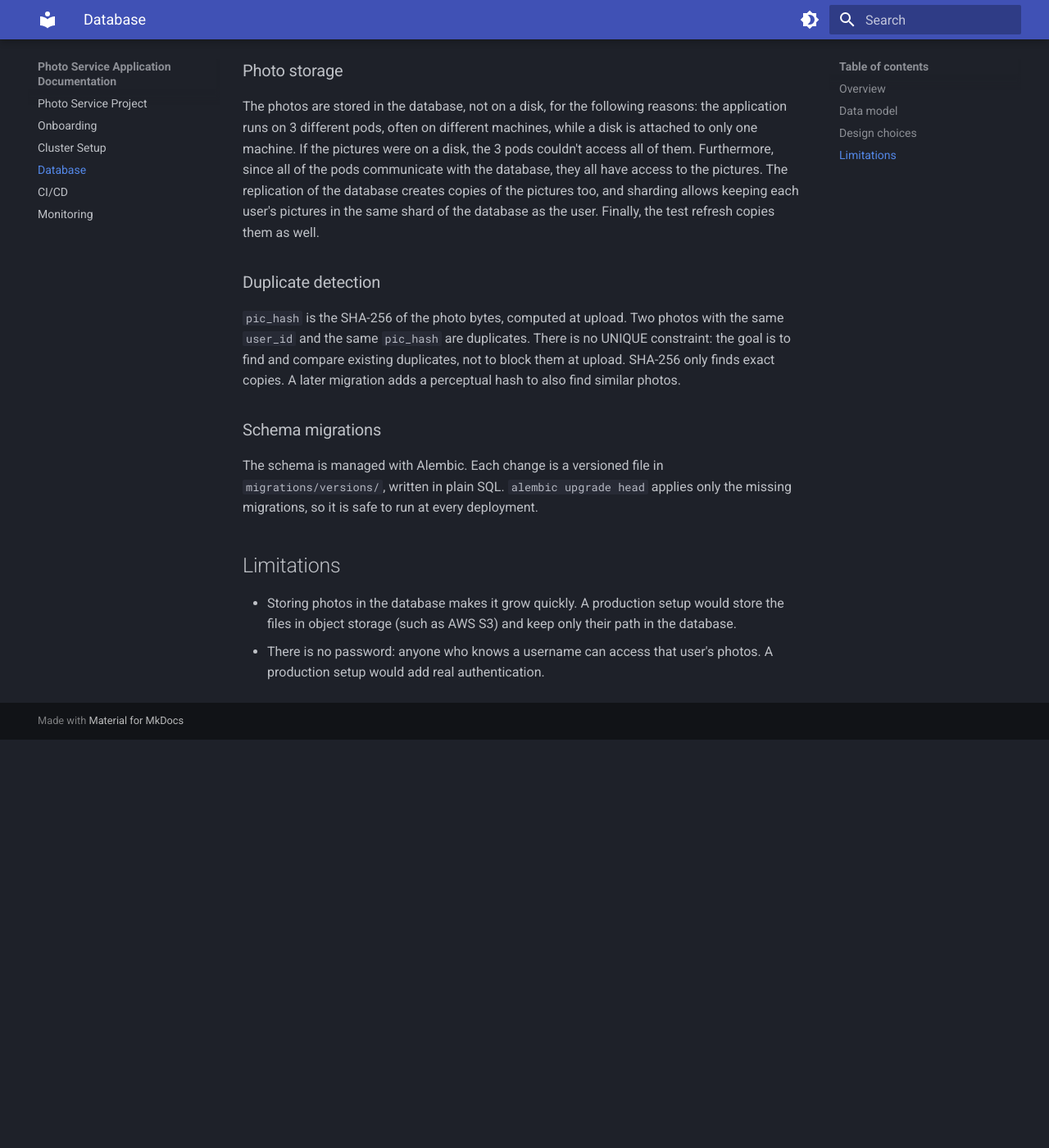
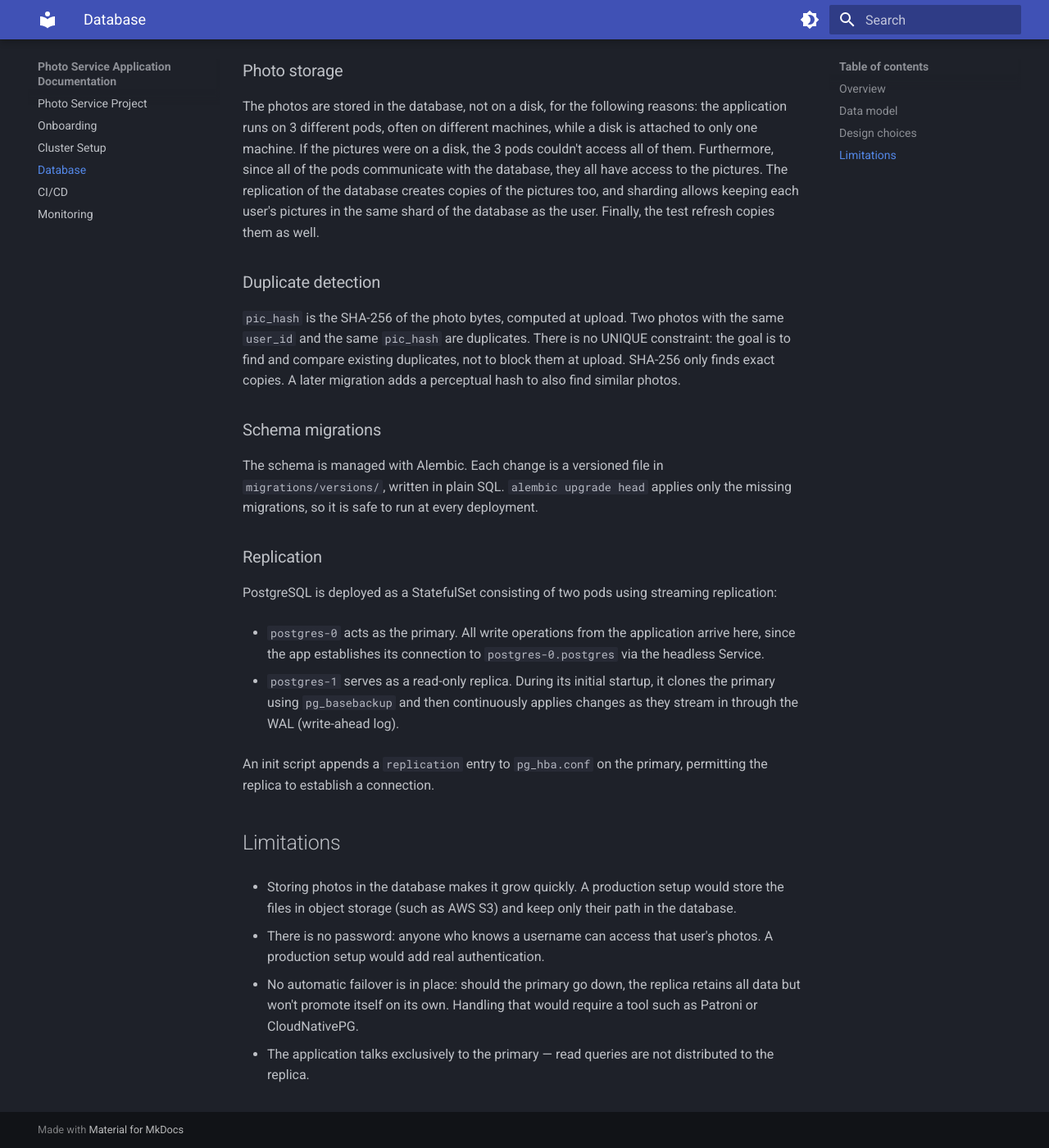
Before and after one commit to Melmaado/photo-service, an MkDocs documentation site: the page built from docs/database.md, in a window 1280 px wide and 1400 px high, scrolled down 1250 px. Shown: the whole window at 82% size. Built offline with MkDocs 1.6.1 and Material for MkDocs 9.7.7, drawn with Linux system fonts in a browser that asks for light colours; before the commit the page ends 2152 px from its top, so only the background shows below that.

Commit message:
Document database replication

```diff
--- a/docs/database.md
+++ b/docs/database.md
@@ -49,8 +49,20 @@ The schema is managed with Alembic. Each change is a versioned file in
 `migrations/versions/`, written in plain SQL. `alembic upgrade head` applies
 only the missing migrations, so it is safe to run at every deployment.
 
+### Replication
+PostgreSQL is deployed as a StatefulSet consisting of two pods using streaming replication:
+
+- `postgres-0` acts as the primary. All write operations from the application arrive here, since the app establishes its connection to `postgres-0.postgres` via the headless Service.
+
+- `postgres-1` serves as a read-only replica. During its initial startup, it clones the primary using `pg_basebackup` and then continuously applies changes as they stream in through the WAL (write-ahead log).
+
+An init script appends a `replication` entry to `pg_hba.conf` on the primary, permitting the replica to establish a connection.
+
 ## Limitations
-- Storing photos in the database makes it grow quickly. A production setup would
-  store the files in object storage (such as AWS S3) and keep only their path in the database.
-- There is no password: anyone who knows a username can access that user's photos.
-  A production setup would add real authentication.
+- Storing photos in the database makes it grow quickly. A production setup would store the files in object storage (such as AWS S3) and keep only their path in the database.
+
+- There is no password: anyone who knows a username can access that user's photos. A production setup would add real authentication.
+
+- No automatic failover is in place: should the primary go down, the replica retains all data but won't promote itself on its own. Handling that would require a tool such as Patroni or CloudNativePG.
+
+- The application talks exclusively to the primary — read queries are not distributed to the replica.
```
